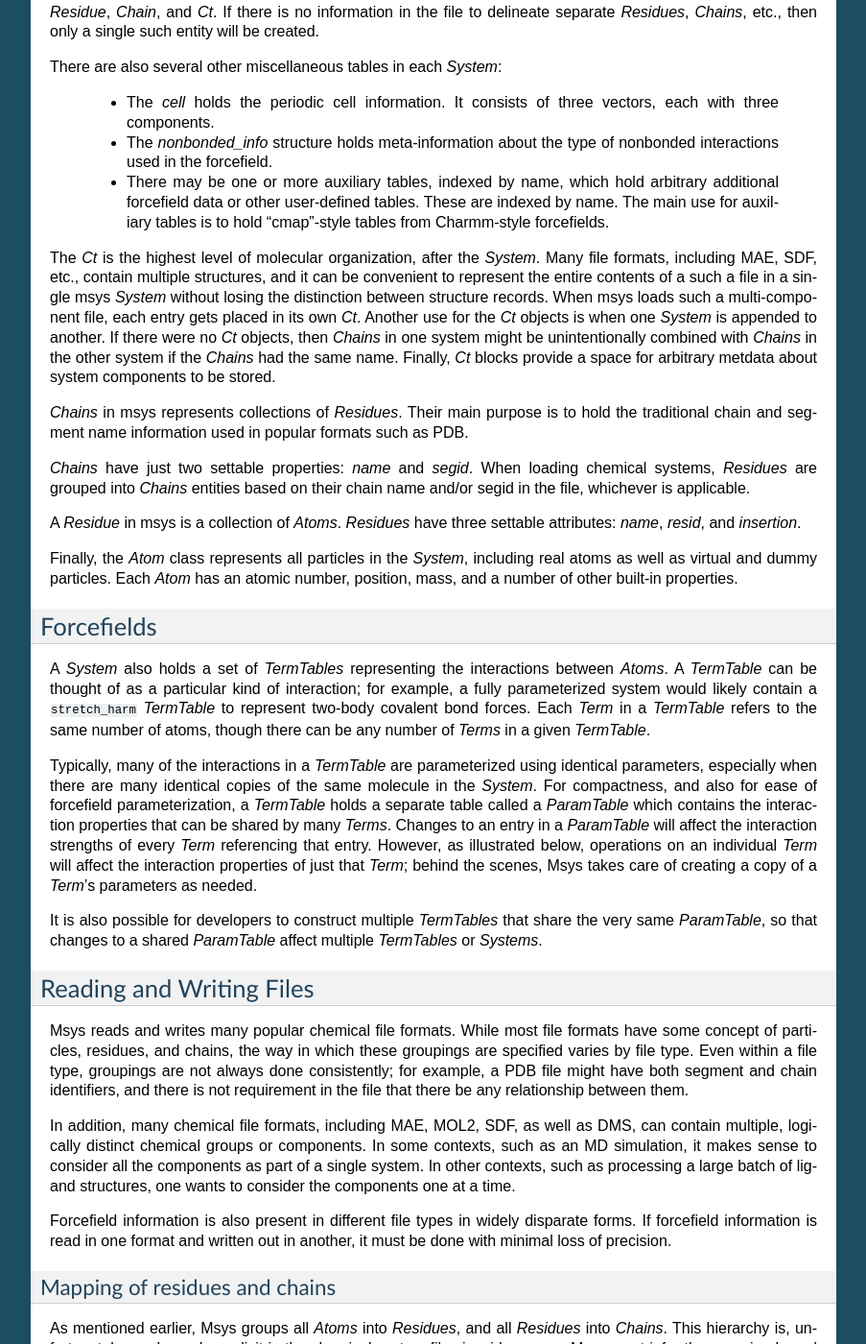
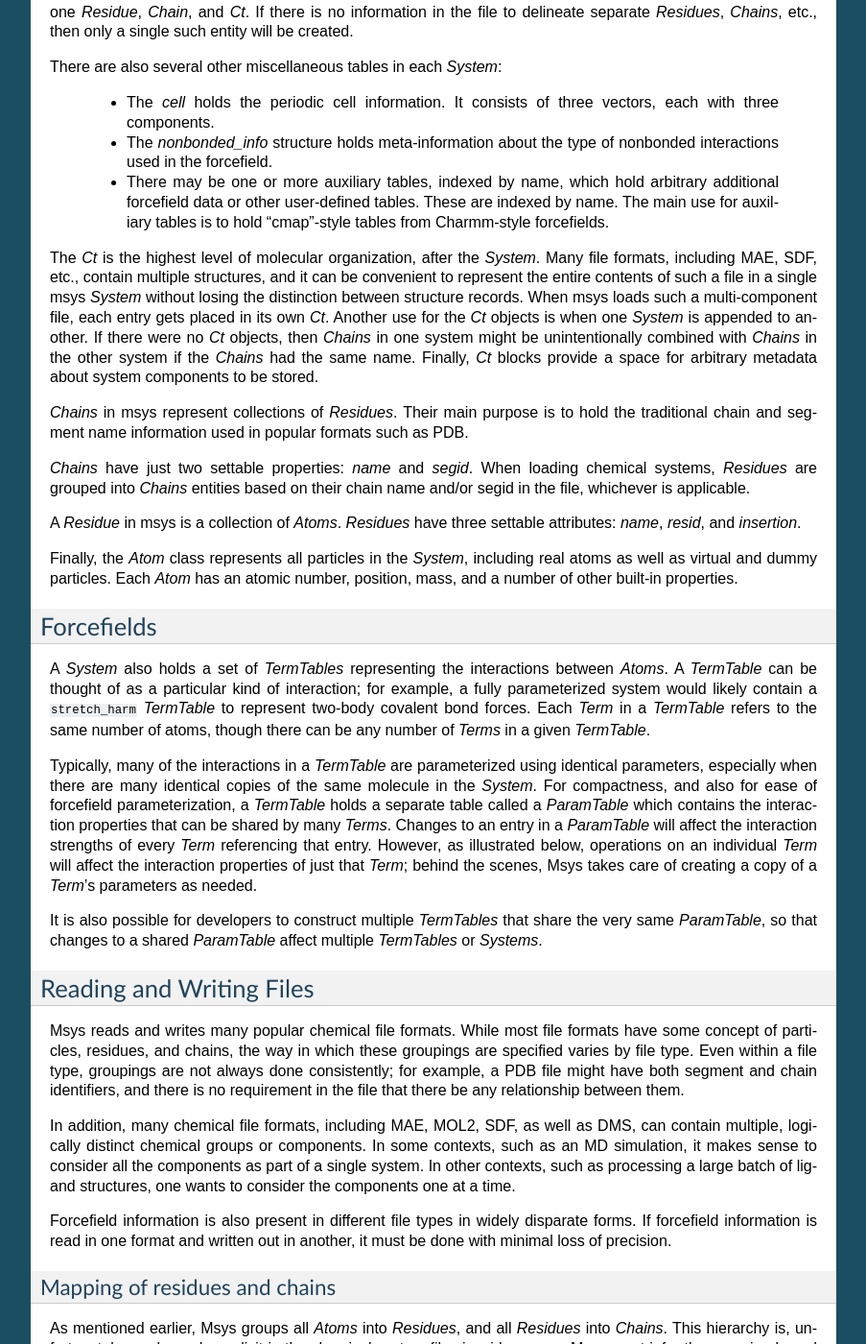
Before and after one commit to DEShawResearch/msys, a Sphinx documentation site: the page built from doc/source/overview.rst, in a window 1280 px wide and 1400 px high, scrolled down 814 px. Shown: the whole window at 96% size, without its empty margins (198-1101 px from the left). Built offline with Sphinx 7.4.7, drawn with Linux system fonts in a browser that asks for light colours; the version number could not be read and is left out; some of the changed text lies outside the part shown.

Commit message:
Minor grammar corrections
[git-p4: depot-paths = "//depot/desrad/main/sw/libs/msys/": change = 173726]

```diff
--- a/doc/source/overview.rst
+++ b/doc/source/overview.rst
@@ -44,16 +44,16 @@ There are also several other miscellaneous tables in each `System`:
 The `Ct` is the highest level of molecular organization, after the
 `System`.  Many file formats, including MAE, SDF, etc., contain multiple
 structures, and it can be convenient to represent the entire contents of
-a such a file in a single msys `System` without losing the distinction
+such a file in a single msys `System` without losing the distinction
 between structure records.  When msys loads such a multi-component file,
 each entry gets placed in its own `Ct`.  Another use for the `Ct` objects
 is when one `System` is appended to another.  If there were no `Ct`
 objects, then `Chains` in one system might be unintentionally combined
 with `Chains` in the other system if the `Chains` had the same name.
-Finally, `Ct` blocks provide a space for arbitrary metdata about system
+Finally, `Ct` blocks provide a space for arbitrary metadata about system
 components to be stored.
 
-`Chains` in msys represents collections of `Residues`.  Their main purpose
+`Chains` in msys represent collections of `Residues`.  Their main purpose
 is to hold the traditional chain and segment name information used in
 popular formats such as PDB.
 
@@ -77,7 +77,7 @@ A `System` also holds a set of `TermTables` representing the interactions
 between `Atoms`.  A `TermTable` can be thought of as a particular kind
 of interaction; for example, a fully parameterized system would likely
 contain a ``stretch_harm`` `TermTable` to represent two-body covalent
-bond forces.   Each `Term` in a `TermTable` refers to the same number
+bond forces.  Each `Term` in a `TermTable` refers to the same number
 of atoms, though there can be any number of `Terms` in a given `TermTable`.
 
 Typically, many of the interactions in a `TermTable` are parameterized
@@ -104,7 +104,7 @@ formats have some concept of particles, residues, and chains, the way in
 which these groupings are specified varies by file type.  Even within
 a file type, groupings are not always done consistently; for example,
 a PDB file might have both segment and chain identifiers, and there is
-not requirement in the file that there be any relationship between them.
+no requirement in the file that there be any relationship between them.
 
 In addition, many chemical file formats, including MAE, MOL2, SDF,
 as well as DMS, can contain multiple, logically distinct chemical
```
Also changed, not shown: other parts of doc/source/overview.rst (+1 -1 lines).
